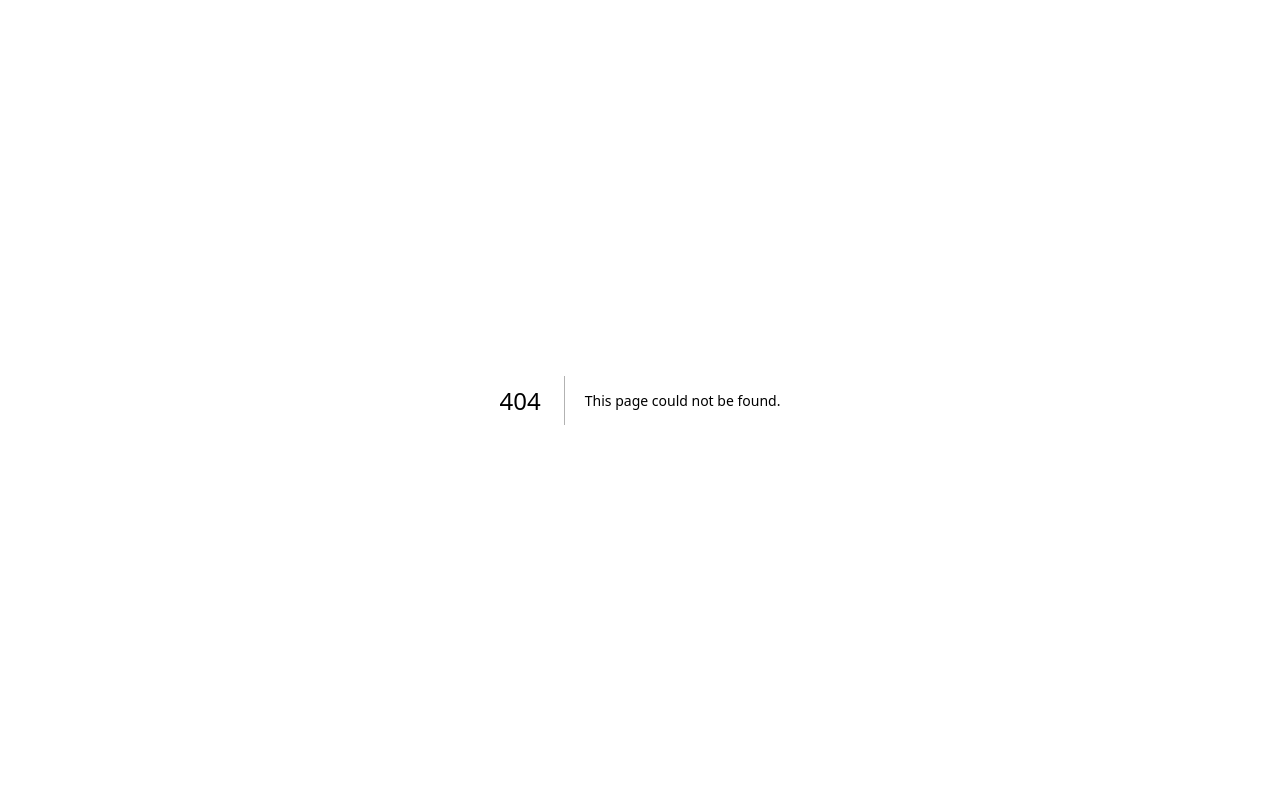
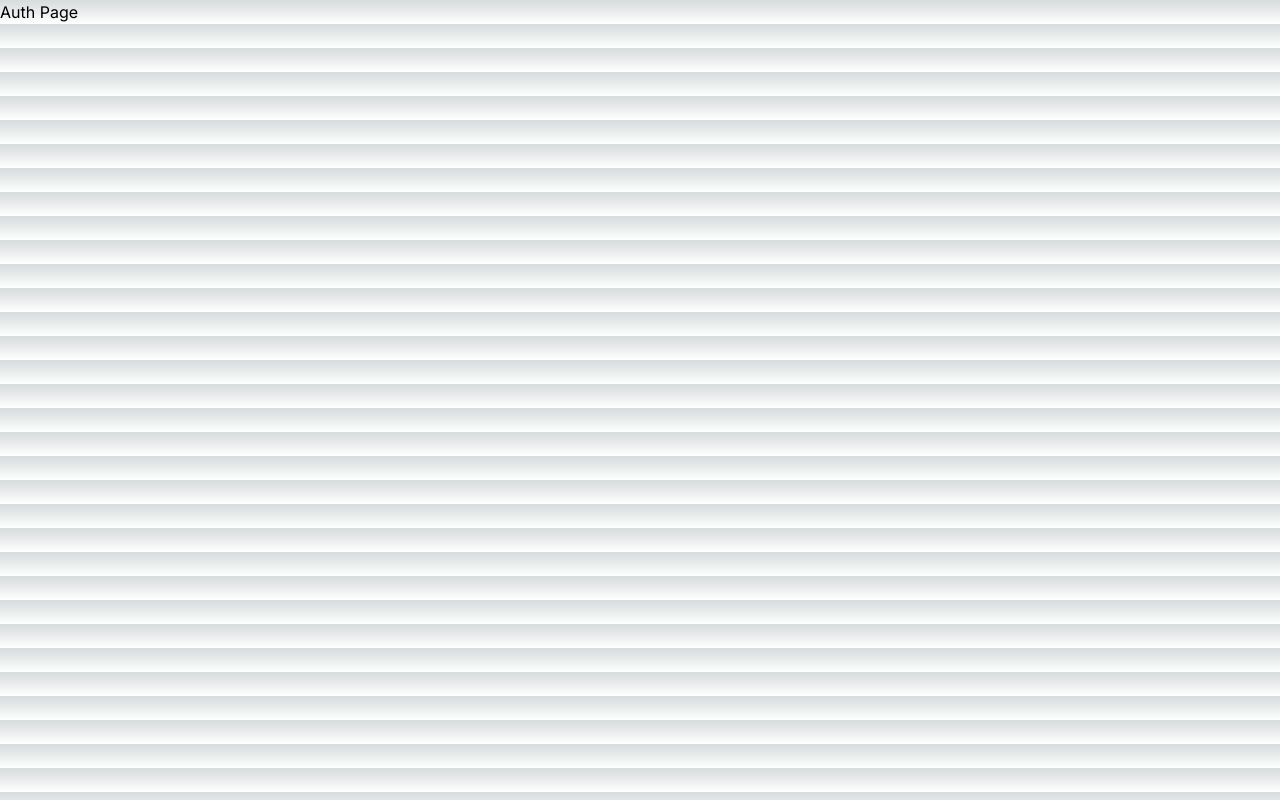
Before and after one commit to BrenoFlaubert/next-react-dashapp, a Next.js app: page /auth in a window 1280 px wide. Before the commit this address had no page. Built offline with nearby package versions, Linux system fonts and the light colour scheme.

Commit message:
:sparkles: feat: criando auth page

```diff
--- /dev/null
+++ b/src/app/auth/page.tsx
@@ -0,0 +1,3 @@
+export default function Page() {
+  return <main>Auth Page</main>;
+}
```
